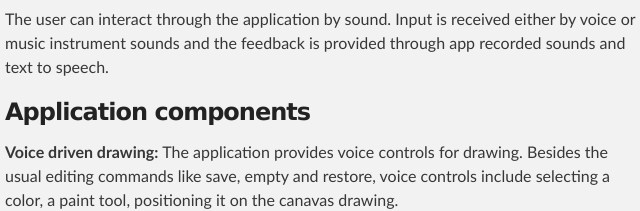
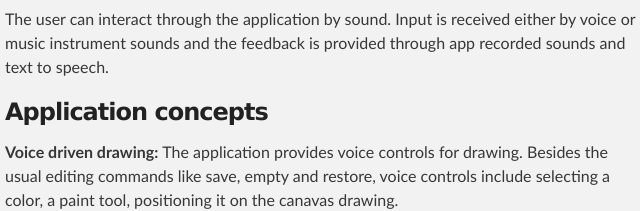
Before and after one commit to radugr/Sinaesthetic, a plain HTML site: page index.html in a window 1280 px wide. Shown: the part 918-1129 px from the top of the page, 315-955 px from the left. Drawn offline with Linux system fonts and the light colour scheme.

Commit message:
Minor uupdate

```diff
--- a/index.html
+++ b/index.html
@@ -49,8 +49,8 @@ Application interaction</h3>
 </p>
 
 <h3>
-<a name="components" class="anchor" href="#components"><span class="octicon octicon-link"></span></a>
-Application components</h3>
+<a name="concepts" class="anchor" href="#concepts"><span class="octicon octicon-link"></span></a>
+Application concepts</h3>
 
 <p><strong>Voice driven drawing: </strong> The application provides voice controls for drawing.
 Besides the usual editing commands like save, empty and restore, voice controls include selecting a color, a paint tool, positioning it on the canavas drawing.</p>
```
